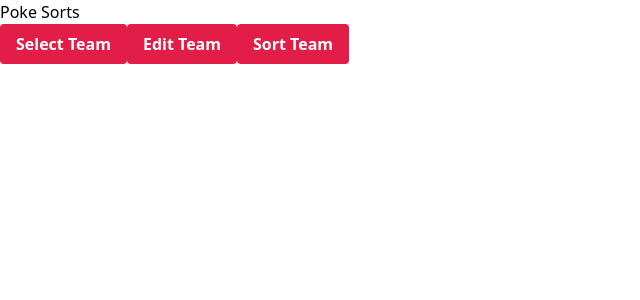
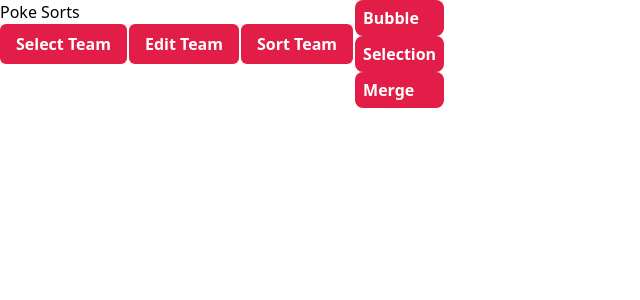
Before and after one commit to palexandre1/Poke-sorts, a React app in the folder Poke-Sorts/: page / in a window 1280 px wide. Both pictures are taken after a click on the button "Sort Team". Shown: the top 300 px of the page, without its empty margins (0-640 px from the left). Built offline with nearby package versions, Linux system fonts and the light colour scheme; the HTML template or start-up script is replaced by a standard one.

Commit message:
created swap animation and helper functions to calculate positions

```diff
--- a/Poke-Sorts/package.json
+++ b/Poke-Sorts/package.json
@@ -13,6 +13,7 @@
     "preview": "vite preview"
   },
   "dependencies": {
+    "@headlessui/react": "^1.7.17",
     "@tanstack/react-query": "^5.0.5",
     "axios": "^1.5.1",
     "ejs": "^3.1.9",
--- /dev/null
+++ b/Poke-Sorts/src/components/DropdownMenu.jsx
@@ -0,0 +1,28 @@
+import { useState } from 'react';
+
+function DropdownMenu({ bubble }) {
+  const handleBubble = () => {
+    bubble();
+    //invoke BubbleSort in parent component
+  };
+
+  const handleSelect = () => {
+    //invoke SelectionSort in parent component
+  };
+
+  const handleMerge = () => {
+    //invoke MergeSort in parent component
+  };
+
+  return (
+    <div>
+      <ul className="absolute top-0 list-none">
+        <li className="px-2 py-1.5 font-bold text-white bg-rose-600 rounded-lg hover:bg-rose-800 cursor-pointer" onClick={handleBubble}>Bubble</li>
+        <li className="px-2 py-1.5 font-bold text-white bg-rose-600 rounded-lg hover:bg-rose-800 cursor-pointer" onClick={handleSelect}>Selection</li>
+        <li className="px-2 py-1.5 font-bold text-white bg-rose-600 rounded-lg hover:bg-rose-800 cursor-pointer" onClick={handleMerge}>Merge</li>
+      </ul>
+    </div>
+  );
+}
+
+export default DropdownMenu;
--- a/Poke-Sorts/src/components/Pokemon.jsx
+++ b/Poke-Sorts/src/components/Pokemon.jsx
@@ -1,14 +1,27 @@
-import { useState, useEffect } from 'react';
+import { useState, useEffect, useRef } from 'react';
 import PropTypes from 'prop-types';
 
-function Pokemon({ mon }) {
+function Pokemon({ mon, list, add }) {
+  const [position, setPostion] = useState({ id: 0, x: 0, y: 0 });
+  const positionRef = useRef(null);
+
+  useEffect(() => {
+    const x = positionRef.current.offsetLeft;
+    const y = positionRef.current.offsetTop;
+    const { id } = mon;
+    const data = { id: id, x: x, y: y };
+    add((list) => ([...list, data]));
+  }, []);
+
   return (
     <div
-      className="flex"
+      className="flex flex-col box-border h-32 w-32 border-4"
+      id={`pokemon #${mon.id}`}
       key={mon.id}
+      ref={positionRef}
     >
       <img
-        className=""
+        className="object-contain h-32 w-32"
         src={mon.sprites.versions['generation-v']['black-white'].animated.front_default}
         alt="/"
       />
--- /dev/null
+++ b/Poke-Sorts/src/helpers/algoSort.js
@@ -0,0 +1,19 @@
+import { useState, useEffect, useRef } from 'react';
+import bubbleSort from '../sorts/bubbleSort';
+
+function AlgoSort(array, sort) {
+  const swapCount = 0;
+  const compareCount = 0;
+  const isCompleted = false;
+
+  switch (sort) {
+    case 'bubble': {
+      const { arr, swaps } = bubbleSort(array);
+      return swaps;
+    }
+    default:
+      console.log('That is not a valid sort');
+  }
+}
+
+export default AlgoSort;
--- /dev/null
+++ b/Poke-Sorts/src/helpers/makeHashMap.js
@@ -0,0 +1,9 @@
+function makeHashMap(arr) {
+  const result = {};
+  for (let i = 0; i < arr.length; i += 1) {
+    result[arr[i].id] = arr[i].x;
+  }
+  return result;
+}
+
+export default makeHashMap;
--- a/Poke-Sorts/src/helpers/swapAnimation.js
+++ b/Poke-Sorts/src/helpers/swapAnimation.js
@@ -1,16 +1,36 @@
-function getSwapAnimation(gap, time = 1000) {
-  //gap is the original position - new position
-  //use Math.sign to the get sign/direction for the translate
+function getSwapAnimation(position, index, id) {
+  console.log(position);
+  // Distance to move horizontally is the original position - new position
+  // use Math.sign to the get sign/direction for the translate
 
-  const rule = `@keyframs ${} {
-    25% {
+  // use swap and coordinates to calculate animation sequence for one swap
+  // return animation
 
-    }
-    75% {
+  const gapY = 100;
+  const gapYNeg = -100;
+  const gapX = position;
+  const gapXNeg = position * -1;
 
-    }
-    100% {
+  const animation = 'swap 5000ms linear';
 
-    }
-  }`;
+  const rule = [
+    {
+      transform: 'translate(0px)',
+    },
+    {
+      transform: `translate(0px,${index === 0 ? gapY : gapYNeg}px)`,
+    },
+    {
+      transform: `translate(${index === 0 ? gapX : gapXNeg}px, ${index === 0 ? gapY : gapYNeg}px)`,
+    },
+    {
+      transform: `translate(${index === 0 ? gapX : gapXNeg}px, 0px)`,
+    },
+  ];
+
+  const animationElement = document.getElementById(`pokemon #${id}`);
+  animationElement.animate(rule, 5000);
+  //const animationSheet = animationElement?.sheet?.insertRule(rule);
 }
+
+export default getSwapAnimation;
--- a/Poke-Sorts/src/hooks/algoSort-hook.jsx
+++ /dev/null
@@ -1,11 +0,0 @@
-import { useState, useEffect, useRef } from 'react';
-
-function useAlgo() {
-  const swapCount = useRef(0);
-  const compareCount = useRef(0);
-
-  //use an async function
-   //for await over array
-}
-
-export default useAlgo;
--- a/Poke-Sorts/src/pages/App.jsx
+++ b/Poke-Sorts/src/pages/App.jsx
@@ -4,9 +4,12 @@ import Home from '../pages/Home';
 
 function App() {
   return (
-    <div>
-      <Home />
-    </div>
+    <>
+      <h1 className="">Poke Sorts</h1>
+      <div className="flex flex-col h-screen gap-y-5">
+        <Home />
+      </div>
+    </>
   );
 }
 
--- a/Poke-Sorts/src/pages/Home.jsx
+++ b/Poke-Sorts/src/pages/Home.jsx
@@ -1,17 +1,49 @@
-import { useState, useEffect } from 'react';
-import { Link, useLocation } from "react-router-dom";
+import { useState, useEffect, useRef } from 'react';
+import { Link, useLocation } from 'react-router-dom';
 import Pokemon from '../components/Pokemon';
+import DropdownMenu from '../components/DropdownMenu';
+import algoSort from '../helpers/algoSort';
+import getSwapAnimation from '../helpers/swapAnimation';
+import makeHashMap from '../helpers/makeHashMap';
 
 function Home() {
   const [team, setTeam] = useState([]);
   const [sort, setSort] = useState(false);
+  const [positions, setPositions] = useState([]);
+  const [isDropdownVisible, setDropdownVisbile] = useState(false);
   const { state } = useLocation();
 
-  const sortTeam = () => {
+  const handleClick = () => {
+    setDropdownVisbile(!isDropdownVisible);
+  };
+
+  const bubbleSort = () => {
     const idNumbers = team.map((pokemon) => pokemon.id);
+    const halfLength = Math.ceil(positions.length / 2);
+    const positionsArray = positions.slice(0, halfLength);
+    const coordinates = makeHashMap(positionsArray);
+    console.log(coordinates);
+    const swapArray = algoSort(idNumbers, 'bubble');
+    // console.log(swapArray);
 
-    console.log(idNumbers);
-    setSort(true);
+    //For each swap in swapArray,
+      //call swapAnimation.
+      //Run animation
+
+    // for (let i = 0; i < swapArray.length; i += 1) {
+    //   for (let j = 0; j < swapArray[i].length; j += 1) {
+    //     swapAnimation()
+    //   }
+    // }
+
+    //TEST Animation
+    for (let i = 0; i < swapArray[0].length; i += 1) {
+      const currentElement = swapArray[0][i];
+      const gap = coordinates[swapArray[0][1]] - coordinates[swapArray[0][0]];
+      getSwapAnimation(gap, i, currentElement);
+    }
+
+    setDropdownVisbile(!isDropdownVisible);
   };
 
   useEffect(() => {
@@ -30,21 +62,23 @@ function Home() {
 
   return (
     <>
-      <h1>Poke Sorts</h1>
-      <div className="flex items-center">
+      <div className="flex items-center pb-5 space-x-0.5">
         <Link to="/select">
-          <button type="button" className="px-4 py-2 font-bold text-white bg-rose-600 rounded hover:bg-rose-800">Select Team</button>
+          <button type="button" className="px-4 py-2 font-bold text-white bg-rose-600 rounded-md hover:bg-rose-800">Select Team</button>
         </Link>
         <Link to="/edit">
-          <button type="button" className="px-4 py-2 font-bold text-white bg-rose-600 rounded hover:bg-rose-800">Edit Team</button>
+          <button type="button" className="px-4 py-2 font-bold text-white bg-rose-600 rounded-md hover:bg-rose-800">Edit Team</button>
         </Link>
-        <button type="button" className="px-4 py-2 font-bold text-white bg-rose-600 rounded hover:bg-rose-800" onClick={sortTeam}>Sort Team</button>
+        <button type="button" className="px-4 py-2 font-bold text-white bg-rose-600 rounded-md hover:bg-rose-800" onClick={handleClick}>Sort Team</button>
+        {isDropdownVisible && <DropdownMenu bubble={bubbleSort} />}
       </div>
-      <div className={`flex flex-row ${sort && 'animate-swap'}`}>
+      <div className={`flex flex-row mt-20 m-auto`}>
         {team.length > 0 && team.map((pokemon) => (
           <Pokemon
             key={pokemon.id}
             mon={pokemon}
+            list={positions}
+            add={setPositions}
           />
         ))}
       </div>
--- a/Poke-Sorts/src/sorts/bubbleSort.js
+++ b/Poke-Sorts/src/sorts/bubbleSort.js
@@ -1,10 +1,12 @@
 const bubbleSort = (arr) => {
+  let swaps = [];
   let noSwaps;
   for (let i = arr.length; i > 0; i -= 1) {
     noSwaps = true;
     for (let j = 0; j < i - 1; j += 1) {
       if (arr[j] > arr[j + 1]) {
         // SWAP
+        swaps.push([arr[j], arr[j + 1]]);
         const temp = arr[j];
         arr[j] = arr[j + 1];
         arr[j + 1] = temp;
@@ -15,5 +17,7 @@ const bubbleSort = (arr) => {
       break;
     }
   }
-  return arr;
+  return { arr, swaps };
 };
+
+export default bubbleSort;
--- a/Poke-Sorts/tailwind.config.js
+++ b/Poke-Sorts/tailwind.config.js
@@ -6,16 +6,7 @@ export default {
   ],
   theme: {
     extend: {
-      keyframes: {
-        slide: {
-          '25%': { transform: 'translateY(1.25rem)' },
-          '75%': { transform: 'translate(2.5rem,1.25rem)' },
-          '100%': { transform: 'translate(2.5rem, -1.25rem)' },
-        },
-      },
-      animation: {
-        swap: 'slide 2s linear',
-      },
+      keyframes: {},
     },
   },
   plugins: [],
```
Also changed, not shown: 1 other file (tests, documents, lock files or other folders).
